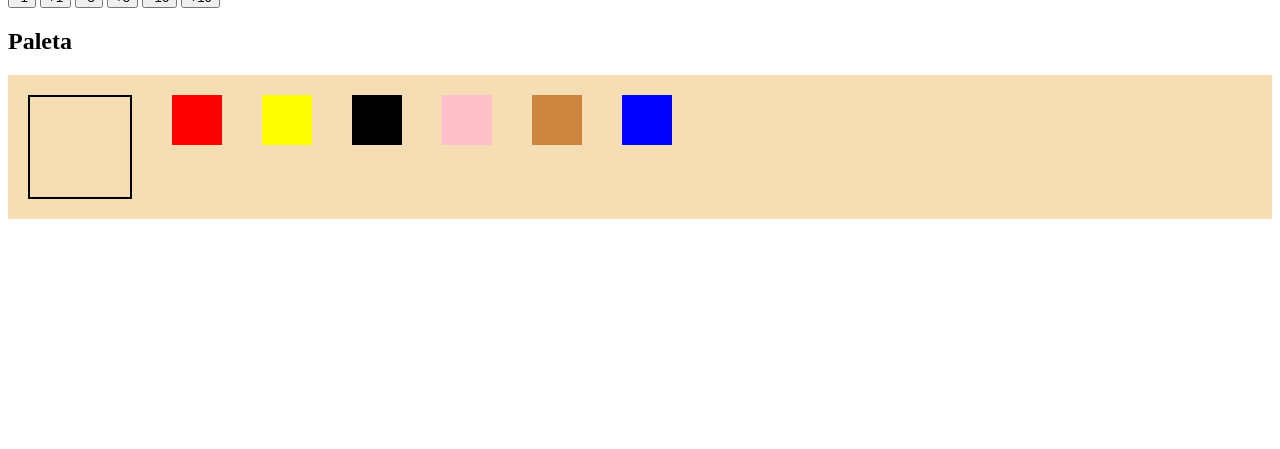
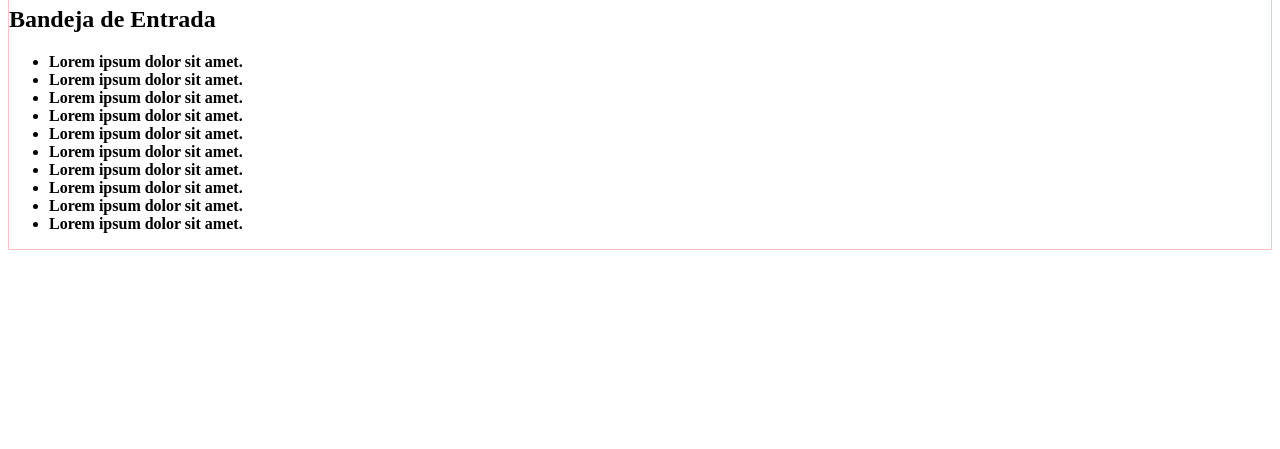
Before and after one commit to lauraoviedosocias/Ejercicios-JS-Clase-19, a plain HTML site: page index.html in a window 1280 px wide. Shown: the part 351-800 px from the top of the page. Drawn offline with Linux system fonts and the light colour scheme.

Commit message:
Hice ejercicio Email

```diff
--- a/index.html
+++ b/index.html
@@ -7,7 +7,7 @@
     <link rel="stylesheet" href="style.css">
 </head>
 <body>
-<h3>Mis canciones favoritas</h3>
+<!-- <h3>Mis canciones favoritas</h3>
 <ul>
     <li id="li1"></li>
     <li id="li2"></li>
@@ -15,7 +15,7 @@
     <li id="li4"></li>
     <li id="li5"></li>
 
-</ul>
+</ul> -->
 
     <h2>¿Cuál es el color del caballo blanco de San Martin?</h2>
         <button id="boton1">Blanco</button>
@@ -47,6 +47,25 @@
 <div id="azul"></div>
 
 </div>
+<div class="caja">
+<h1>Mis emails</h1>
+<h2>Bandeja de Entrada</h2>
+
+<ul>
+    <li class="no-leido">Lorem ipsum dolor sit amet.</li>
+    <li class="no-leido">Lorem ipsum dolor sit amet.</li>
+    <li class="no-leido">Lorem ipsum dolor sit amet.</li>
+    <li class="no-leido">Lorem ipsum dolor sit amet.</li>
+    <li class="no-leido">Lorem ipsum dolor sit amet.</li>
+    <li class="no-leido">Lorem ipsum dolor sit amet.</li>
+    <li class="no-leido">Lorem ipsum dolor sit amet.</li>
+    <li class="no-leido">Lorem ipsum dolor sit amet.</li>
+    <li class="no-leido">Lorem ipsum dolor sit amet.</li>
+    <li class="no-leido">Lorem ipsum dolor sit amet.</li>
+
+</ul>
+
+</div>
 
     <script src="index.js"></script>
 </body>
--- a/index.js
+++ b/index.js
@@ -96,34 +96,66 @@
 // Crear un documento html que tenga 6 botones con un color de fondo distinto, y un div cuadrado grande.
 // Cuando se clickea un botón, el div debe cambiar su color de fondo al mismo color de fondo que el del botón clickeado.
 
-const botonGrande = document.querySelector("#boton-grande")
-const botonRojo = document.querySelector("#rojo")
-const botonAmarillo = document.querySelector("#amarillo")
-const botonNegro = document.querySelector("#negro")
-const botonRosa = document.querySelector("#rosa")
-const botonPeru = document.querySelector("#peru")
-const botonAzul = document.querySelector("#azul")
+// const botonGrande = document.querySelector("#boton-grande")
+// const botonRojo = document.querySelector("#rojo")
+// const botonAmarillo = document.querySelector("#amarillo")
+// const botonNegro = document.querySelector("#negro")
+// const botonRosa = document.querySelector("#rosa")
+// const botonPeru = document.querySelector("#peru")
+// const botonAzul = document.querySelector("#azul")
 
-botonRojo.onclick = () => {
-    botonGrande.classList.add("rojo")
+// botonRojo.onclick = () => {
+//     botonGrande.classList.add("rojo")
+// }
+
+// botonAmarillo.onclick = () => {
+//     botonGrande.classList.add("amarillo")
+// }
+
+// botonNegro.onclick = () => {
+//     botonGrande.classList.add("negro")
+// }
+
+// botonRosa.onclick = () => {
+//     botonGrande.classList.add("rosa")
+// }
+
+// botonPeru.onclick = () => {
+//     botonGrande.classList.add("peru")
+// }
+
+// botonAzul.onclick = () => {
+//     botonGrande.classList.add("azul")
+// }
+
+// email (sin leer)
+// Crear un documento html que tenga:
+
+// un título h1 que diga: Mis emails
+// un título h2 que diga: Bandeja de entrada
+// una lista desordenada con 10 ítems con lorem ipsum (4 o 5 palabras cada uno, no un párrafo entero)
+// Inicialmente los ítems deben estar en negrita y con color negro. Cuando se clickea uno de ellos,
+// se debe sacarle la negrita y ponerle un color gris (simulando que el email fue leído)
+
+const emails = document.getElementsByTagName("li")
+
+console.log(emails)
+
+for (let email of emails) {
+    email.onclick = () => {
+        if (email.classList.contains("no-leido")) {
+            email.classList.add("leido")
+        }
+}
 }
 
-botonAmarillo.onclick = () => {
-    botonGrande.classList.add("amarillo")
-}
+// progreso
+// Crear un documento html con
 
-botonNegro.onclick = () => {
-    botonGrande.classList.add("negro")
-}
-
-botonRosa.onclick = () => {
-    botonGrande.classList.add("rosa")
-}
-
-botonPeru.onclick = () => {
-    botonGrande.classList.add("peru")
-}
-
-botonAzul.onclick = () => {
-    botonGrande.classList.add("azul")
-}
+// una barra de progreso (con un div dentro de otro)
+// un elemento de texto que indique el progreso (p. ej. 50%)
+// dos botones, uno para incrementar y otro para dismininuir la barra (- y +)
+// cuando se apretan los botones, la barra de progreso tiene que aumentar o disminuir respectivamente y el texto que indica el porcentaje de
+// progreso tiene que actualizarse
+// lo mismo tiene que pasar cuando se apreta la flecha derecha (aumentar progreso) y la flecha izquierda (disminuir progreso)
+// el incremento/decremento es del 10%
--- a/style.css
+++ b/style.css
@@ -5,7 +5,7 @@
 .rojo {
     background-color: red;
 } */
-.contenedor {
+/* .contenedor {
     display: flex;
     background-color: wheat;
 }
@@ -84,4 +84,18 @@
 .azul {
     background-color: blue;
 
+} */
+
+.caja {
+    border: 1px solid pink;
 }
+
+.no-leido {
+    font-weight: bold;
+    color: black;
+}
+
+.leido {
+    font-weight: normal;
+    color: grey;
+}
```
